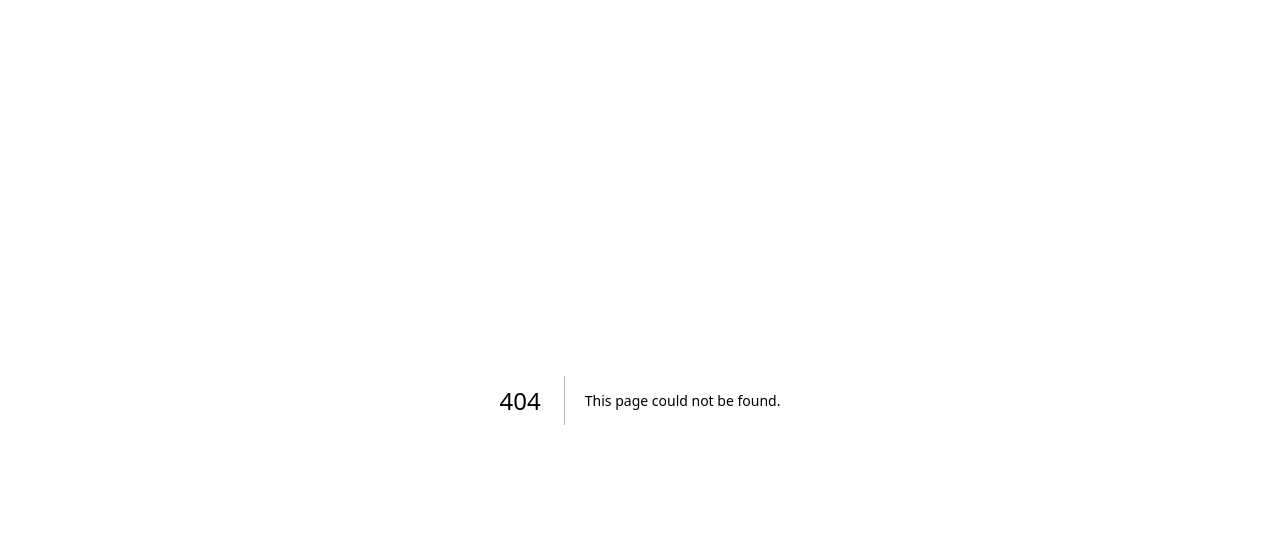
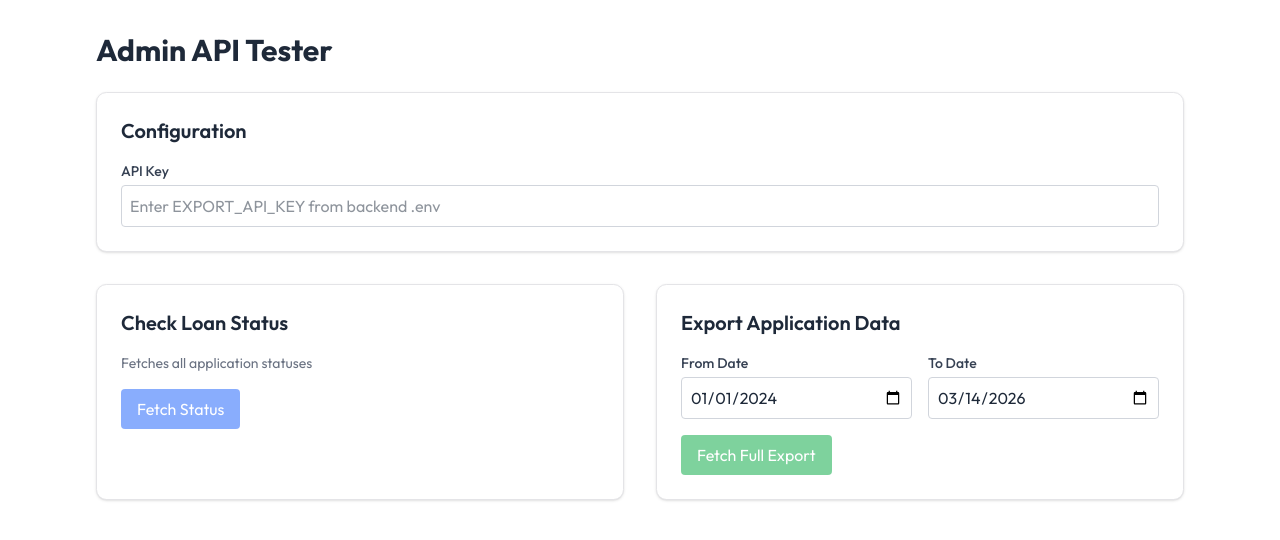
Before and after one commit to Aerotalk/LIN_Frontend, a Next.js app: page /admin-export in a window 1280 px wide. Before the commit this address had no page. Shown: the top 540 px of the page. Built offline with nearby package versions, Linux system fonts and the light colour scheme; no server answers.

Commit message:
a testing application added

```diff
--- /dev/null
+++ b/app/admin-export/page.tsx
@@ -0,0 +1,145 @@
+"use client";
+
+import React, { useState } from 'react';
+
+export default function AdminExportPage() {
+    const [apiKey, setApiKey] = useState('');
+    const [from, setFrom] = useState('2024-01-01');
+    const [to, setTo] = useState(new Date().toISOString().split('T')[0]);
+    const [statusData, setStatusData] = useState<any>(null);
+    const [exportData, setExportData] = useState<any>(null);
+    const [error, setError] = useState('');
+    const [loading, setLoading] = useState(false);
+
+    const backendUrl = process.env.NEXT_PUBLIC_BACKEND_URL || 'http://localhost:5000';
+
+    const fetchStatus = async () => {
+        setLoading(true);
+        setError('');
+        setStatusData(null);
+        setExportData(null);
+        try {
+            const res = await fetch(`${backendUrl}/api/loans/status`, {
+                headers: { 'Authorization': `Key ${apiKey}` }
+            });
+            const data = await res.json();
+            if (!res.ok) throw new Error(data.message || data.error || 'Failed to fetch status');
+            setStatusData(data.data);
+        } catch (err: any) {
+            setError(err.message);
+        } finally {
+            setLoading(false);
+        }
+    };
+
+    const fetchExport = async () => {
+        setLoading(true);
+        setError('');
+        setExportData(null);
+        setStatusData(null);
+        try {
+            const res = await fetch(`${backendUrl}/api/loans/export?from=${from}&to=${to}`, {
+                headers: { 'Authorization': `Key ${apiKey}` }
+            });
+            const data = await res.json();
+            if (!res.ok) throw new Error(data.message || data.error || 'Failed to fetch export');
+            setExportData(data.data);
+        } catch (err: any) {
+            setError(err.message);
+        } finally {
+            setLoading(false);
+        }
+    };
+
+    return (
+        <div className="p-8 max-w-6xl mx-auto font-sans text-gray-800">
+            <h1 className="text-3xl font-bold mb-6">Admin API Tester</h1>
+
+            <div className="bg-white shadow p-6 rounded-lg mb-8 border">
+                <h2 className="text-xl font-semibold mb-4">Configuration</h2>
+                <div className="flex flex-col gap-4">
+                    <div>
+                        <label className="block text-sm font-medium text-gray-700 mb-1">API Key</label>
+                        <input
+                            type="password"
+                            className="w-full border border-gray-300 p-2 rounded focus:ring-2 focus:ring-blue-500 focus:outline-none"
+                            value={apiKey}
+                            onChange={(e) => setApiKey(e.target.value)}
+                            placeholder="Enter EXPORT_API_KEY from backend .env"
+                        />
+                    </div>
+                </div>
+            </div>
+
+            <div className="grid grid-cols-1 md:grid-cols-2 gap-8 mb-8">
+                {/* Status Card */}
+                <div className="bg-white shadow p-6 rounded-lg border">
+                    <h2 className="text-xl font-semibold mb-4">Check Loan Status</h2>
+                    <p className="text-sm text-gray-500 mb-4">Fetches all application statuses</p>
+                    <button
+                        onClick={fetchStatus}
+                        disabled={loading || !apiKey}
+                        className="bg-blue-600 text-white px-4 py-2 rounded hover:bg-blue-700 disabled:opacity-50 transition-colors"
+                    >
+                        {loading ? 'Fetching...' : 'Fetch Status'}
+                    </button>
+                </div>
+
+                {/* Export Card */}
+                <div className="bg-white shadow p-6 rounded-lg border">
+                    <h2 className="text-xl font-semibold mb-4">Export Application Data</h2>
+                    <div className="grid grid-cols-2 gap-4 mb-4">
+                        <div>
+                            <label className="block text-sm font-medium text-gray-700 mb-1">From Date</label>
+                            <input
+                                type="date"
+                                className="w-full border border-gray-300 p-2 rounded focus:ring-2 focus:ring-blue-500 focus:outline-none"
+                                value={from}
+                                onChange={(e) => setFrom(e.target.value)}
+                            />
+                        </div>
+                        <div>
+                            <label className="block text-sm font-medium text-gray-700 mb-1">To Date</label>
+                            <input
+                                type="date"
+                                className="w-full border border-gray-300 p-2 rounded focus:ring-2 focus:ring-blue-500 focus:outline-none"
+                                value={to}
+                                onChange={(e) => setTo(e.target.value)}
+                            />
+                        </div>
+                    </div>
+                    <button
+                        onClick={fetchExport}
+                        disabled={loading || !apiKey}
+                        className="bg-green-600 text-white px-4 py-2 rounded hover:bg-green-700 disabled:opacity-50 transition-colors"
+                    >
+                        {loading ? 'Fetching...' : 'Fetch Full Export'}
+                    </button>
+                </div>
+            </div>
+
+            {error && (
+                <div className="bg-red-50 border-l-4 border-red-500 text-red-700 p-4 mb-8 rounded shadow-sm">
+                    <p className="font-bold">Error Processing Request</p>
+                    <p>{error}</p>
+                </div>
+            )}
+
+            {(statusData || exportData) && (
+                <div className="bg-gray-900 shadow-lg rounded-lg overflow-hidden border border-gray-700">
+                    <div className="bg-gray-800 text-white p-4 font-semibold flex justify-between items-center border-b border-gray-700">
+                        <span>JSON Response Body</span>
+                        <span className="text-xs bg-gray-700 px-3 py-1 rounded-full text-gray-300 font-mono">
+                            {statusData ? `${statusData.length} items returned` : `${exportData?.length} items returned`}
+                        </span>
+                    </div>
+                    <div className="p-4 overflow-auto max-h-[600px] custom-scrollbar">
+                        <pre className="text-green-400 text-sm whitespace-pre-wrap font-mono">
+                            {JSON.stringify(statusData || exportData, null, 2)}
+                        </pre>
+                    </div>
+                </div>
+            )}
+        </div>
+    );
+}
```
